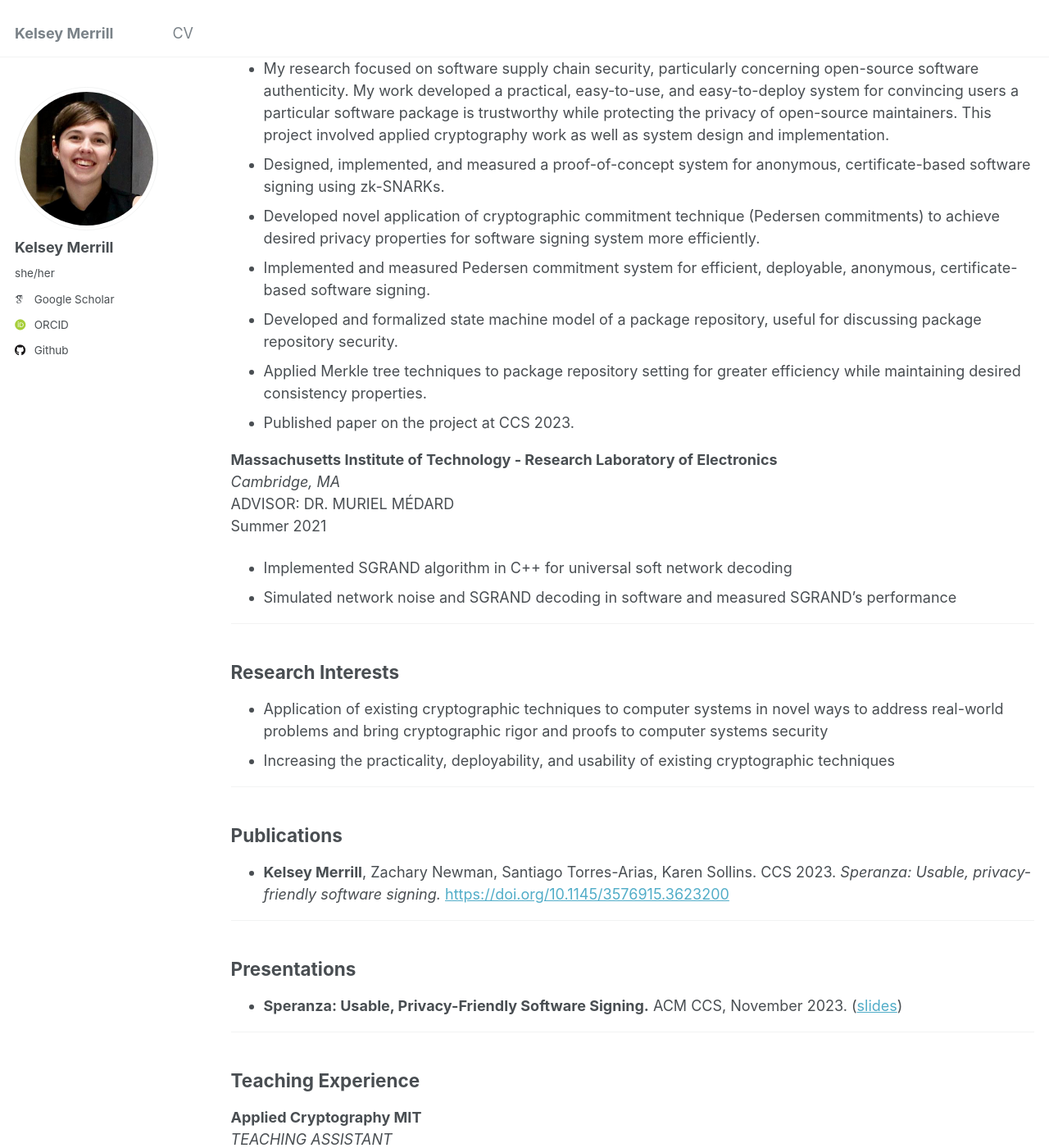
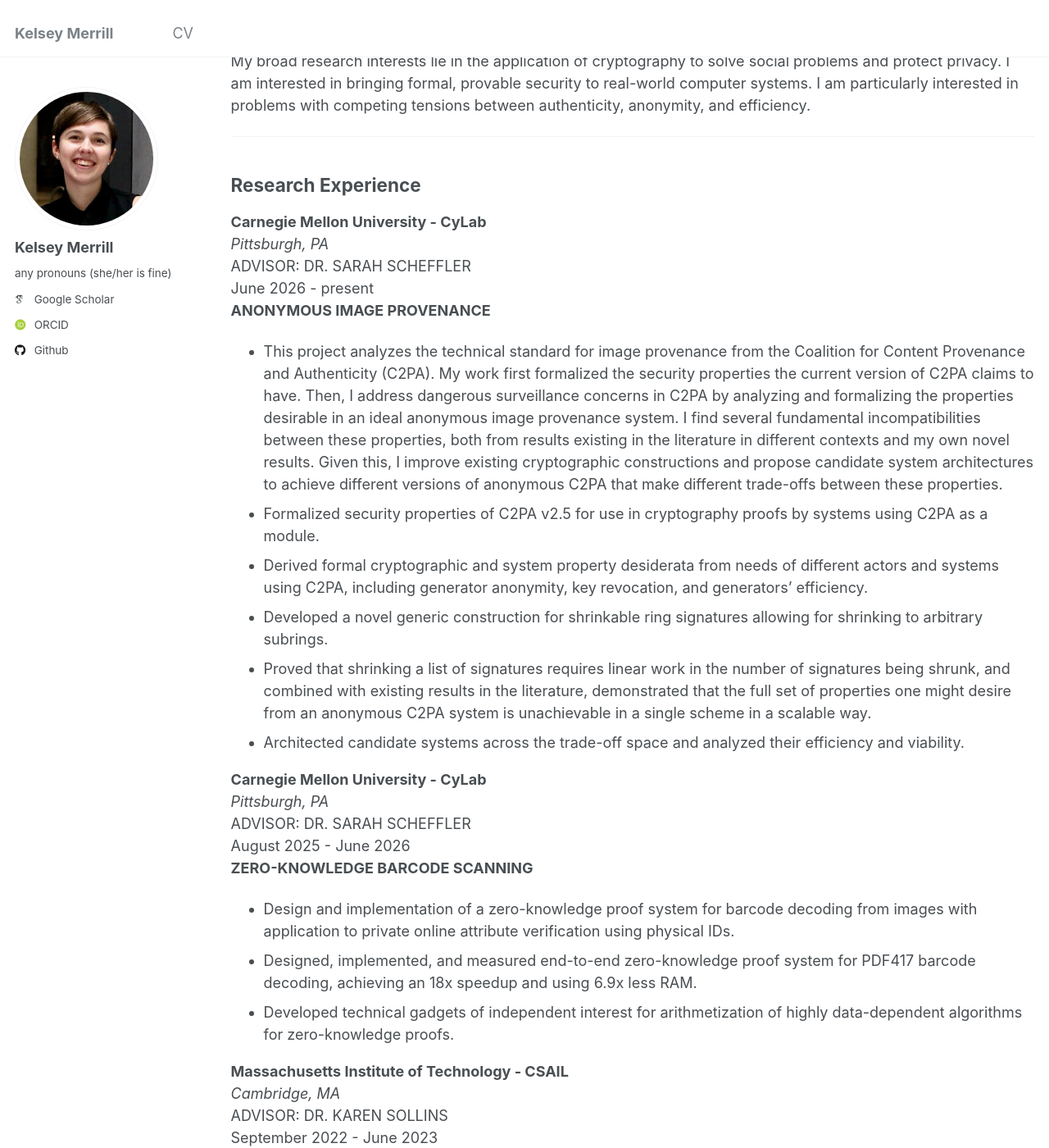
Before and after one commit to kmerrill18/kmerrill18.github.io, a Jekyll site: the page built from _pages/cv.md, in a window 1280 px wide and 1400 px high, scrolled down 855 px. Shown: the whole window at 82% size. Built offline with Jekyll 4.4.1, drawn with Linux system fonts in a browser that asks for light colours; some web fonts are replaced; some of the changed text lies outside the part shown.

Commit message:
Update CV, bio, and pronouns
Co-Authored-By: Claude Opus 5.5 <noreply@anthropic.com>

```diff
--- a/_config.yml
+++ b/_config.yml
@@ -23,7 +23,7 @@ author:
   # Biographic information
   avatar           : "profile.jpg"
   name             : "Kelsey Merrill"
-  pronouns         : she/her # example: "she/her"
+  pronouns         : "any pronouns (she/her is fine)" # example: "she/her"
   bio              : # "Short biography for the left-hand sidebar"
   location         : # "New York, NY"
   employer         : # "Red Brick University"
--- a/_pages/cv.md
+++ b/_pages/cv.md
@@ -10,6 +10,12 @@ redirect_from:
 {% include base_path %}
 
 ## Education
+**Carnegie Mellon University (CMU)**
+*Pittsburgh, PA*
+PHD IN COMPUTER SCIENCE
+August 2025 - present
+- Advisor: Dr. Sarah Scheffler
+
 **Massachusetts Institute of Technology (MIT)**
 *Cambridge, MA*
 M.ENG. IN ELECTRICAL ENGINEERING AND COMPUTER SCIENCE
@@ -26,7 +32,36 @@ September 2018 - May 2022
 
 ---
 
+## Research Interests
+
+My broad research interests lie in the application of cryptography to solve social problems and protect privacy. I am interested in bringing formal, provable security to real-world computer systems. I am particularly interested in problems with competing tensions between authenticity, anonymity, and efficiency.
+
+---
+
 ## Research Experience
+
+**Carnegie Mellon University - CyLab**
+*Pittsburgh, PA*
+ADVISOR: DR. SARAH SCHEFFLER
+June 2026 - present
+**ANONYMOUS IMAGE PROVENANCE**
+
+- This project analyzes the technical standard for image provenance from the Coalition for Content Provenance and Authenticity (C2PA). My work first formalized the security properties the current version of C2PA claims to have. Then, I address dangerous surveillance concerns in C2PA by analyzing and formalizing the properties desirable in an ideal anonymous image provenance system. I find several fundamental incompatibilities between these properties, both from results existing in the literature in different contexts and my own novel results. Given this, I improve existing cryptographic constructions and propose candidate system architectures to achieve different versions of anonymous C2PA that make different trade-offs between these properties.
+- Formalized security properties of C2PA v2.5 for use in cryptography proofs by systems using C2PA as a module.
+- Derived formal cryptographic and system property desiderata from needs of different actors and systems using C2PA, including generator anonymity, key revocation, and generators' efficiency.
+- Developed a novel generic construction for shrinkable ring signatures allowing for shrinking to arbitrary subrings.
+- Proved that shrinking a list of signatures requires linear work in the number of signatures being shrunk, and combined with existing results in the literature, demonstrated that the full set of properties one might desire from an anonymous C2PA system is unachievable in a single scheme in a scalable way.
+- Architected candidate systems across the trade-off space and analyzed their efficiency and viability.
+
+**Carnegie Mellon University - CyLab**
+*Pittsburgh, PA*
+ADVISOR: DR. SARAH SCHEFFLER
+August 2025 - June 2026
+**ZERO-KNOWLEDGE BARCODE SCANNING**
+
+- Design and implementation of a zero-knowledge proof system for barcode decoding from images with application to private online attribute verification using physical IDs.
+- Designed, implemented, and measured end-to-end zero-knowledge proof system for PDF417 barcode decoding, achieving an 18x speedup and using 6.9x less RAM.
+- Developed technical gadgets of independent interest for arithmetization of highly data-dependent algorithms for zero-knowledge proofs.
 
 **Massachusetts Institute of Technology - CSAIL**
 *Cambridge, MA*
@@ -52,15 +87,9 @@ Summer 2021
 
 ---
 
-## Research Interests
-
-- Application of existing cryptographic techniques to computer systems in novel ways to address real-world problems and bring cryptographic rigor and proofs to computer systems security
-- Increasing the practicality, deployability, and usability of existing cryptographic techniques
-
----
-
 ## Publications
 
+- **Kelsey Merrill**, Anna Woo, Wenting Zheng, Sarah Scheffler. Cryptology ePrint Archive, Paper 2026/1567. *Zero Knowledge Barcode Decoding with Application to Private Online Attribute Verification.* [https://eprint.iacr.org/2026/1567](https://eprint.iacr.org/2026/1567)
 - **Kelsey Merrill**, Zachary Newman, Santiago Torres-Arias, Karen Sollins. CCS 2023. *Speranza: Usable, privacy-friendly software signing.* [https://doi.org/10.1145/3576915.3623200](https://doi.org/10.1145/3576915.3623200)
 
 ---
@@ -113,11 +142,11 @@ Spring 2020 - Spring 2022
 
 **Jane Street Capital**
 *SOFTWARE ENGINEER, AI TOOLS TEAM*
-August 2023 - Present
-- Build and maintain scalable and available software system for managing firmwide requests to external LLM vendors including rate limiting, priority queuing, and fairness enforcement.
-- Design, build, and maintain AI semantic search service for internal use
-- Respond to live production incidents
-- Advise and consult on LLM applications throughout the firm
+August 2023 - August 2025
+- Built and maintained scalable and available software system for managing firmwide requests to external LLM vendors including rate limiting, priority queuing, and fairness enforcement.
+- Designed, built, and maintained AI semantic search service for internal use
+- Responded to live production incidents
+- Advised and consulted on LLM applications throughout the firm
 
 *SOFTWARE ENGINEERING INTERN*
 Summer 2022
@@ -143,9 +172,9 @@ June 2019 - February 2020
 
 **Cecilia Chorus of New York**
 *DEVELOPMENT CO-CHAIR AND BOARD MEMBER*
-July 2024 - Present
-- Lead and organize grant writing and applications for community chorus of approximately 150 members resulting in $40,000 in funding as of November 2024 (more applications pending)
-- Participate in board meetings and whole-chorus decision-making
+July 2024 - June 2025
+- Led and organized grant writing and applications for community chorus of approximately 150 members resulting in over $100,000 in funding
+- Participated in board meetings and whole-chorus decision-making
 
 **MITvote**
 *UNDERGRADUATE CO-CHAIR*
@@ -164,18 +193,13 @@ January 2021 - December 2021
 
 ---
 
-## Skills
-
-**Programming**
-- **Proficient:** Python, OCaml
-- **Competent:** Rust, C/C++
-- **Beginner:** MATLAB, Java, Golang
-
----
-
 ## References
 
 *contact information available upon request*
+
+**Professor Sarah Scheffler**
+Department of Software and Societal Systems
+Carnegie Mellon University
 
 **Dr. Karen R. Sollins**
 Department of Electrical Engineering and Computer Science
@@ -189,10 +213,6 @@ Purdue University
 Department of Electrical Engineering and Computer Science
 Massachusetts Institute of Technology
 
-**Professor Steven B. Leeb**
-Department of Electrical Engineering and Computer Science
-Massachusetts Institute of Technology
-
 **Zachary Newman**
 Jane Street
 
```
Also changed, not shown: _pages/about.md (+1 -1 lines).
